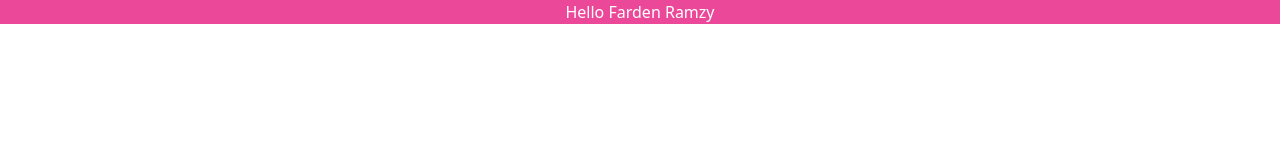
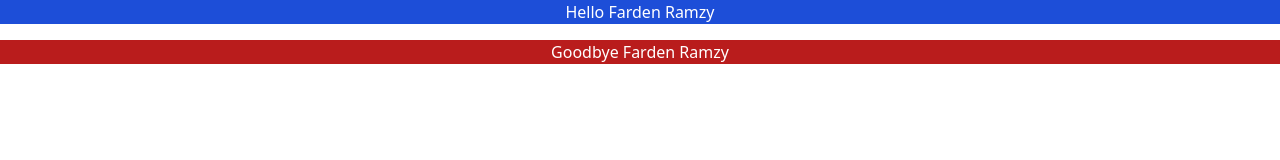
Before and after one commit to Framzy/1-Learning-Vite, a website built with Vite: page index.html in a window 1280 px wide. Built offline with nearby package versions, Linux system fonts and the light colour scheme.

Commit message:
update vite

```diff
--- a/index.html
+++ b/index.html
@@ -9,16 +9,24 @@
     <script src="https://cdn.tailwindcss.com"></script>
   </head>
   <body>
-    <div class="header bg-pink-500 text-white flex justify-center">
+    <div class="header bg-blue-700 text-white flex justify-center">
       <div>
-        <h1 id="name">Hello Vite!</h1>
+        <h1 id="first">Hello Vite!</h1>
+      </div>
+    </div>
+
+    <div class="header bg-red-700 text-white flex justify-center mt-4">
+      <div>
+        <h1 id="last">Hello Vite!</h1>
       </div>
     </div>
     <script type="module">
       console.info("Hello Vite!");
 
       import { sayHello } from "./say-hello.js";
+      import { sayGoodbye } from "./say-goodbye.js";
       sayHello("Farden Ramzy");
+      sayGoodbye("Farden Ramzy");
     </script>
   </body>
 </html>
--- a/package.json
+++ b/package.json
@@ -19,6 +19,7 @@
   },
   "homepage": "https://github.com/Framzy/1-Learning-Vite#readme",
   "devDependencies": {
+    "typescript": "^5.9.3",
     "vite": "^7.1.9"
   }
 }
--- /dev/null
+++ b/say-goodbye.ts
@@ -0,0 +1,7 @@
+const sayGoodbye = (name: string): void => {
+  const nameContent = document.getElementById("last") as HTMLElement;
+
+  nameContent.textContent = `Goodbye ${name}`;
+};
+
+export { sayGoodbye };
--- a/say-hello.js
+++ b/say-hello.js
@@ -1,7 +1,7 @@
 const sayHello = (name) => {
-  const nameContent = document.getElementById("name");
+  const nameContent = document.getElementById("first");
 
-  nameContent.textContent = "Hello " + name;
+  nameContent.textContent = `Hello ${name}`;
 };
 
 export { sayHello };
```
Also changed, not shown: tsconfig.json (added, +44 -0 lines), 1 other file.
